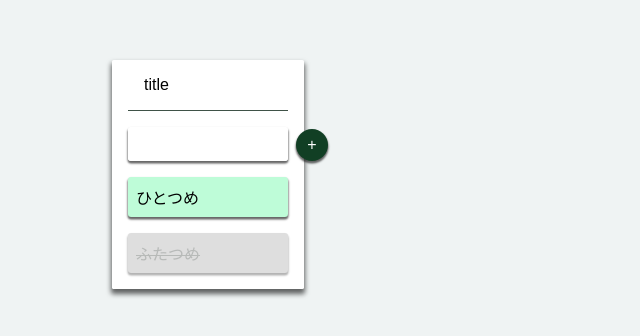
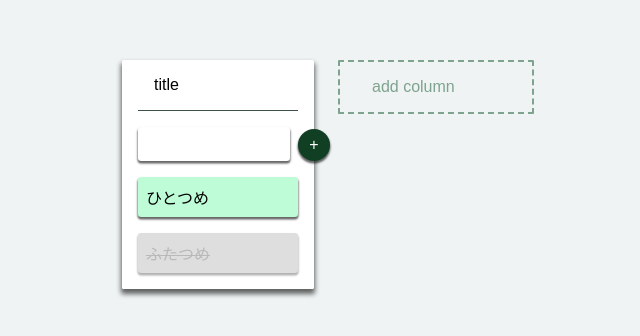
Before and after one commit to ebiryu/react-redux-study, a React (Create React App) app: page / in a window 1280 px wide. Shown: the part 180-516 px from the top of the page, without its empty margins (432-1072 px from the left). Built offline with nearby package versions, Linux system fonts and the light colour scheme.

Commit message:
add view of "add column"

```diff
--- a/src/container/TaskChuteContainer.js
+++ b/src/container/TaskChuteContainer.js
@@ -13,6 +13,7 @@ class TaskChuteContainer extends React.Component {
     return (
       <div className="body">
         <div className="task-chute">
+          <div className="column column__empty"></div>
           <div className="column">
             <div className="column__title">title</div>
             <form className="column__form" onSubmit={(event) => actions.onSubmitTask(column.inputValue,event)}>
@@ -24,6 +25,9 @@ class TaskChuteContainer extends React.Component {
                 return <ColumnItem key={index} n={task.name} isDone={task.isDone} onClick={() => actions.onItemClick(index)} />
               }) }
             </ul>
+          </div>
+          <div className="column column__empty--next">
+            <div className="column__title--next">add column</div>
           </div>
         </div>
       </div>
--- a/src/css/main.css
+++ b/src/css/main.css
@@ -14,22 +14,47 @@ li {
 .task-chute {
   display: flex;
   flex-direction: row;
+  justify-content: center;
   width: 100%;
   height: 20rem;
-  justify-content: space-around;
 }
 .column {
   width: 12rem;
   height: fit-content;
+  margin-left: 1.5rem;
+  margin-right: 1.5frem;
   background-color: #ffffff;
   border-radius: 0.1rem;
   box-shadow: 0px 4px 5px 1px rgba(0,0,0,0.6);
+}
+.column__empty {
+  width: 12rem;
+  height: fit-content;
+  opacity: 0;
+  border-radius: 0.1rem;
+  box-shadow: 0px 4px 5px 1px rgba(0,0,0,0);
+}
+.column__empty--next {
+  width: 12rem;
+  height: fit-content;
+  opacity: 1;
+  border: 2px dashed #7ea38e;
+  background-color: #ffffff00;
+  border-radius: 0.1rem;
+  box-shadow: 0px 4px 5px 1px rgba(0,0,0,0);
+  cursor: pointer;
 }
 .column__title {
   padding: 1rem;
   margin-left: 1rem;
   margin-right: 1rem;
   border-bottom: 1px solid  #3f5247;
+}
+.column__title--next {
+  padding: 1rem;
+  margin-left: 1rem;
+  margin-right: 1rem;
+  color: #7ea38e;
 }
 .column__form {
   display: flex;
@@ -41,20 +66,20 @@ li {
   background-color: #ffffff;
   border-radius: 0.2rem;
   border: 0rem;
-  box-shadow: 0px 2px 2px 0.5px rgba(0,0,0,0.6);
 }
 .column__input {
-  width: 9rem;
+  width: 8.5rem;
   margin: 0px;
   padding: 0.5rem;
   background-color: #ffffff;
   border-radius: 0.2rem;
   border: 0rem;
   font-size: 1rem;
+  box-shadow: 0px 2px 2px 0.5px rgba(0,0,0,0.6);
 }
 .column__submit-button {
   position: absolute;
-  right: -2.5rem;
+  right: -2rem;
   top: 0.1rem;
   width: 2rem;
   height: 2rem;
```
